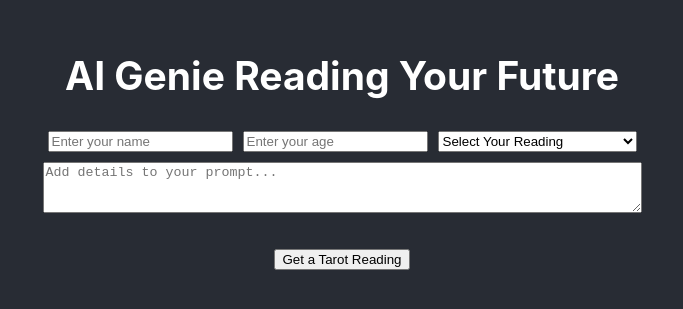
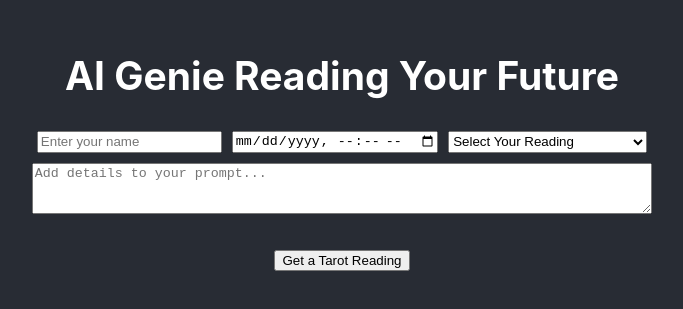
Before and after one commit to defreeze/AI-tarot-reading, a React (Create React App) app: page / in a window 1280 px wide. Shown: the part 255-564 px from the top of the page, without its empty margins (298-981 px from the left). Built offline with nearby package versions, Linux system fonts and the light colour scheme.

Commit message:
refine UI

```diff
--- a/src/App.css
+++ b/src/App.css
@@ -80,3 +80,24 @@
   color: #ffffff;
   text-align: justify;
 }
+
+.generated-text h3 {
+  text-align: center;
+  margin-top: 0;
+}
+
+.result-image-wrapper {
+  font-size: 16px;
+  line-height: 1.6;
+  color: #ffffff;
+  border: 1px solid #ddd;
+  max-width: 600px;
+  margin: 20px auto;
+  padding: 15px;
+  border-radius: 4px;
+}
+
+.result-image-wrapper h3 {
+  text-align: center;
+  margin-top: 0;
+}
--- a/src/components/ImageGenerator.js
+++ b/src/components/ImageGenerator.js
@@ -1,17 +1,16 @@
-import React, { useState, useEffect } from "react";
+import React, { useState, useEffect, useRef } from "react";
 import OpenAI from "openai";
 import '../App.css';
 
 function ImageGenerator() {
     const [name, setName] = useState("");
-    const [age, setAge] = useState("");
+    const [dateTime, setDateTime] = useState("");
     const [choice, setChoice] = useState("");
     const [prompt, setPrompt] = useState("");
     const [result, setResult] = useState("");
     const [loading, setLoading] = useState(false);
     const [cards, setCards] = useState([]);
     const [reading, setReading] = useState({ past: "", present: "", future: "" });
-
     const [generatedText, setGeneratedText] = useState("");
 
     useEffect(() => {
@@ -64,12 +63,9 @@ function ImageGenerator() {
                     max_tokens: 400
                 })
             });
-
             const textData = await textResponse.json();
-            console.log("GPT Text Response:", textData);
             if (textData && textData.choices && textData.choices.length > 0 && textData.choices[0].text) {
                 setGeneratedText(textData.choices[0].text);
-
                 // Step 2: Use the generated text to create an image
                 const imagePrompt = `Digital art, visualize a person un-gendered in a spiritual tarot card environment based on this text: ${textData.choices[0].text}`;
 
@@ -85,9 +81,7 @@ function ImageGenerator() {
                         size: "512x512",
                     })
                 });
-
                 const imageData = await imageResponse.json();
-                console.log("Image Generation Response:", imageData);
                 if (imageData.data && imageData.data.length > 0) {
                     setResult(imageData.data[0].url);
                 } else {
@@ -117,11 +111,12 @@ function ImageGenerator() {
                         onChange={(e) => setName(e.target.value)}
                     />
                     <input
-                        type="number"
+                        type="datetime-local"
+                        id="birth-date-time"
                         className="user-input"
-                        placeholder="Enter your age"
-                        value={age}
-                        onChange={(e) => setAge(e.target.value)}
+                        value={dateTime}
+                        onChange={(e) => setDateTime(e.target.value)}
+                        title="Set your date and time of birth"
                     />
                     <select
                         className="user-select"
@@ -145,16 +140,17 @@ function ImageGenerator() {
             <button onClick={generateTextAndImage} disabled={loading}>
                 {loading ? 'Generating...' : 'Get a Tarot Reading'}
             </button>
-            {loading && <p>Loading...</p>}
+            {loading && <p>Shuffling cards and looking at the stars...</p>}
             {generatedText && (
                 <div className="generated-text">
-                    <h3>Generated Reading:</h3>
+                    <h3>Generated Reading</h3>
                     <p>{generatedText}</p>
                 </div>
             )}
             {result && (
                 <div className="result-image-wrapper">
-                    <h3>Your Tarot Vision:</h3>
+                    <h3>Your Tarot reading visualized</h3>
+                    <p>The Ai generated a unique visualisation representing your tarot reading.</p>
                     <img className="result-image" src={result} alt="Generated Tarot Reading" />
                 </div>
             )}
```
